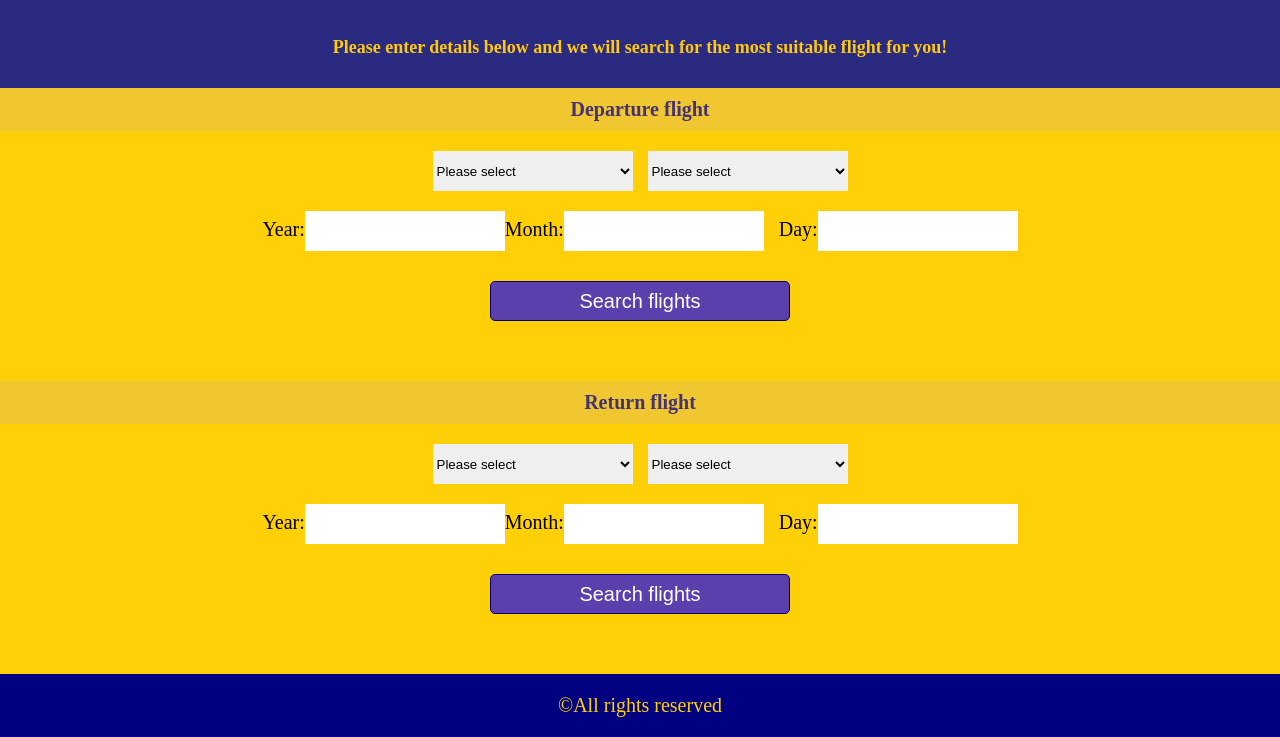
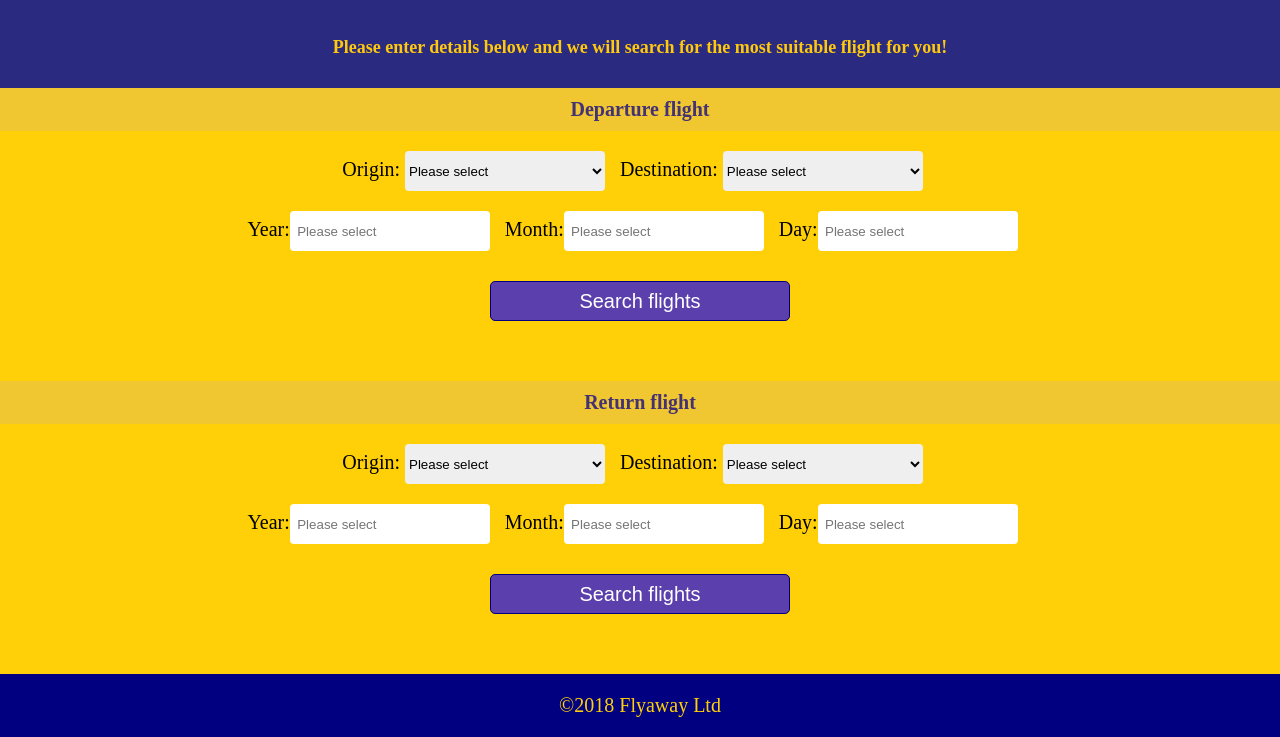
Before and after one commit to KasiaMisirli/flight_search_engine, a React app: page / in a window 1280 px wide. Shown: the part 129-866 px from the top of the page. Built offline with nearby package versions, Linux system fonts and the light colour scheme; some packages are replaced by stand-ins of ours.

Commit message:
adding new api url

```diff
--- a/app/components/Footer.js
+++ b/app/components/Footer.js
@@ -8,7 +8,7 @@ const footerStyle = {
 
 const Footer = () => {
   return (
-    <div style={footerStyle} className="footer">&copy;All rights reserved
+    <div style={footerStyle} className="footer">&copy;2018 Flyaway Ltd
     </div>
   )
 }
--- a/app/components/Search.css
+++ b/app/components/Search.css
@@ -23,7 +23,6 @@
   padding: 40px;
   font-size: 20px;
 }
-
 .form-items {
   height: 100px;
   font-size: 20px;
@@ -31,6 +30,8 @@
 .input-field {
   width: 200px;
   height: 40px;
+  margin-right:15px;
+  border-radius: 4px;
 }
 .or-dest {
   margin-bottom: 20px;
@@ -63,7 +64,6 @@
   .input-field {
     display: block;
     width: 100%;
-
   }
   .main-div {
     height: 500px;
--- a/app/components/Search.js
+++ b/app/components/Search.js
@@ -32,6 +32,11 @@ export default class Search extends React.Component {
       destination: e.target.value
     })
   }
+  handleDayChange = (e) => {
+    this.setState({
+      day: e.target.value
+    })
+  }
   handleMonthChange = (e) => {
     this.setState({
       month: e.target.value
@@ -45,13 +50,13 @@ export default class Search extends React.Component {
 
   handleFlightSearch = (e) => {
     e.preventDefault()
-    const url = `https://flight-api-psbswxlwrz.now.sh/flights&origin=${this.state.origin}&destination=${this.state.destination}&year=${this.state.year}&month=${this.state.month}`
+    const url = `https://flight-api-mbynoyjqmf.now.sh/flights&origin=${this.state.origin}&destination=${this.state.destination}&year=${this.state.year}&month=${this.state.month}&day=${this.state.day}`
     fetch(url)
     .then(res => res.json())
     .then(res => {
       console.log(res)
       this.setState({
-        flights: res[0]
+        flights: res
       })
     })
   }
@@ -62,7 +67,7 @@ export default class Search extends React.Component {
     return <div className="main-div">
       <form className="form-items">
         <div className="or-dest">
-          <select name="origin" className="input-field origin-input" onChange={this.handleOriginChange}>
+          Origin: <select name="origin" className="input-field origin-input" onChange={this.handleOriginChange}>
             <option value="">Please select</option>
             <option value="Melbourne">Melbourne</option>
             <option value="Sydney">Sydney</option>
@@ -75,7 +80,7 @@ export default class Search extends React.Component {
             <option value="Gold Coast">Gold Coast</option>
             <option value="Hobart">Hobart</option>
           </select>
-          <select name="destination" className="input-field destination-input" onChange={this.handleDestinationChange}>
+          Destination: <select name="destination" className="input-field destination-input" onChange={this.handleDestinationChange}>
             <option value="">Please select</option>
             <option value="Melbourne">Melbourne</option>
             <option value="Sydney">Sydney</option>
@@ -91,9 +96,9 @@ export default class Search extends React.Component {
           <br/>
         </div>
         <div className="yr-mon-d">
-          Year:<input type="number" className="input-field" name="quantity" min="2018" max="2018" name="year"onChange={this.handleYearChange}/>
-          Month:<input type="number" className="input-field month-input" name="quantity" min="7" max="12" name="month"onChange={this.handleMonthChange}/>
-          Day:<input type="number" className="input-field" name="quantity" min="1" max="31" name="day"/><br/>
+          Year:<input type="number" placeholder="  Please select" className="input-field" name="quantity" min="2018" max="2018" name="year"onChange={this.handleYearChange}/>
+          Month:<input type="number" placeholder="  Please select" className="input-field month-input" name="quantity" min="7" max="12" name="month"onChange={this.handleMonthChange}/>
+          Day:<input type="number" placeholder="  Please select" className="input-field" name="quantity" min="1" max="31" name="day" onChange={this.handleDayChange}/><br/>
         </div>
         <button type="submit" className="btn" onClick={this.handleFlightSearch}>Search flights</button>
       </form>
```
